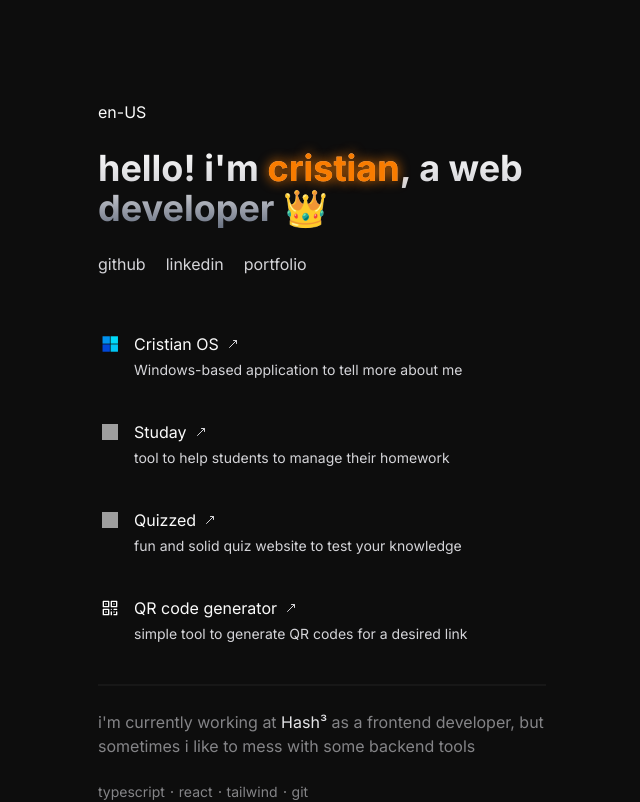
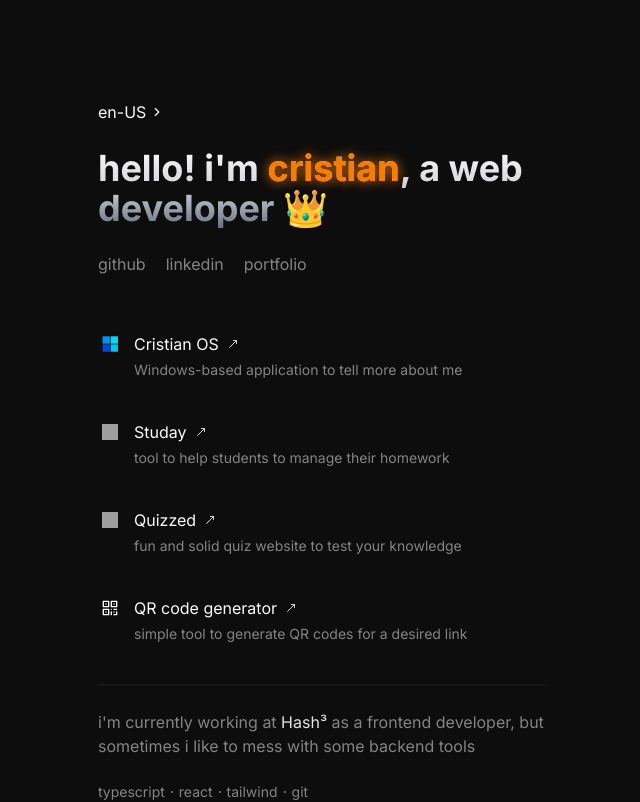
Before and after one commit to cristian-sbardelotto/cristian-links, a React (Vite) app: page / in a window 1280 px wide. Shown: the whole page, without its empty margins (318-958 px from the left). Built offline with nearby package versions, Linux system fonts and the light colour scheme; grey boxes are pictures that could not be loaded.

Commit message:
refactor: create separate files to the page sections

```diff
--- a/src/App.tsx
+++ b/src/App.tsx
@@ -1,72 +1,17 @@
-import { useTranslation } from 'react-i18next';
-import { Link } from './components/link';
-import { ProjectCard } from './components/project-card';
-import { projects } from './constants/projects';
-import { socialLinks } from './constants/social';
+import { LanguageSwitcher } from './components/language-switcher';
+import { Header } from './components/header';
+import { Projects } from './components/projects';
+import { Separator } from './components/separator';
+import { Footer } from './components/footer';
 
 export function App() {
-  const { t, i18n } = useTranslation();
-
-  function toggleLanguage() {
-    const newLanguage = i18n.language === 'pt' ? 'en' : 'pt';
-    i18n.changeLanguage(newLanguage);
-  }
-
   return (
     <div className='space-y-6 pt-28'>
-      <p
-        onClick={toggleLanguage}
-        className='-mt-3 cursor-pointer underline-offset-4 hover:underline'
-      >
-        {i18n.language}
-      </p>
-      <div className='space-y-1 text-4xl font-bold'>
-        <h1 className='gradient-text'>
-          {t('home.title')}{' '}
-          <span className='text-primary neon-effect'>cristian</span>
-          {', '}
-          {t('home.second_title')} <span className='text-white'>👑</span>
-        </h1>
-      </div>
-      <ul className='flex items-center gap-5'>
-        {socialLinks.map((link) => (
-          <li key={link.href}>
-            <Link href={link.href}>{link.label}</Link>
-          </li>
-        ))}
-      </ul>
-      <div className='mt-10 space-y-2'>
-        {projects.map((project) => (
-          <ProjectCard
-            key={project.title}
-            title={project.title}
-            description={t(project.description_key)}
-            href={project.href}
-            imageUrl={project.imageUrl}
-          />
-        ))}
-      </div>
-      <div className='bg-muted/5 h-0.5 w-full' />
-      <p className='text-muted/60'>
-        {t('footer.copyright')}{' '}
-        <a
-          className='inline-block text-zinc-200 underline-offset-4 hover:underline'
-          target='_blank'
-          href='https://www.linkedin.com/company/hashcubed/posts/'
-        >
-          Hash³
-        </a>{' '}
-        {t('footer.second_copyright')}
-      </p>
-      <div className='text-muted/60 flex items-center gap-1.5 text-sm'>
-        <span>typescript</span>
-        <div className='bg-muted/60 size-0.5 rounded-full' />
-        <span>react</span>
-        <div className='bg-muted/60 size-0.5 rounded-full' />
-        <span>tailwind</span>
-        <div className='bg-muted/60 size-0.5 rounded-full' />
-        <span>git</span>
-      </div>
+      <LanguageSwitcher />
+      <Header />
+      <Projects />
+      <Separator />
+      <Footer />
     </div>
   );
 }
--- /dev/null
+++ b/src/components/footer.tsx
@@ -0,0 +1,31 @@
+import { useTranslation } from 'react-i18next';
+
+export function Footer() {
+  const { t } = useTranslation();
+
+  return (
+    <footer className='space-y-6'>
+      <p className='text-muted/60'>
+        {t('footer.copyright')}{' '}
+        <a
+          className='inline-block text-zinc-200 underline-offset-4 hover:underline'
+          target='_blank'
+          href='https://www.linkedin.com/company/hashcubed/posts/'
+        >
+          Hash³
+        </a>{' '}
+        {t('footer.second_copyright')}
+      </p>
+
+      <div className='text-muted/60 flex items-center gap-1.5 text-sm'>
+        <span>typescript</span>
+        <div className='bg-muted/60 size-0.5 rounded-full' />
+        <span>react</span>
+        <div className='bg-muted/60 size-0.5 rounded-full' />
+        <span>tailwind</span>
+        <div className='bg-muted/60 size-0.5 rounded-full' />
+        <span>git</span>
+      </div>
+    </footer>
+  );
+}
--- /dev/null
+++ b/src/components/header.tsx
@@ -0,0 +1,28 @@
+import { useTranslation } from 'react-i18next';
+import { socialLinks } from '../constants/social';
+import { Link } from './link';
+
+export function Header() {
+  const { t } = useTranslation();
+
+  return (
+    <header className='space-y-6'>
+      <div className='space-y-1 text-4xl font-bold'>
+        <h1 className='gradient-text'>
+          {t('home.title')}{' '}
+          <span className='text-primary neon-effect'>cristian</span>
+          {', '}
+          {t('home.second_title')} <span className='text-white'>👑</span>
+        </h1>
+      </div>
+
+      <ul className='flex items-center gap-5'>
+        {socialLinks.map((link) => (
+          <li key={link.href}>
+            <Link href={link.href}>{link.label}</Link>
+          </li>
+        ))}
+      </ul>
+    </header>
+  );
+}
--- /dev/null
+++ b/src/components/language-switcher.tsx
@@ -0,0 +1,25 @@
+import { ChevronRightIcon } from 'lucide-react';
+import { useTranslation } from 'react-i18next';
+
+export function LanguageSwitcher() {
+  const { i18n } = useTranslation();
+
+  function toggleLanguage() {
+    const newLanguage = i18n.language === 'pt' ? 'en' : 'pt';
+    i18n.changeLanguage(newLanguage);
+  }
+
+  return (
+    <p
+      onClick={toggleLanguage}
+      className='group -mt-3 flex cursor-pointer items-center gap-1 underline-offset-4 hover:underline'
+    >
+      {i18n.language}
+
+      <ChevronRightIcon
+        size={14}
+        className='transition-transform group-hover:translate-x-1'
+      />
+    </p>
+  );
+}
--- a/src/components/link.tsx
+++ b/src/components/link.tsx
@@ -7,7 +7,7 @@ export function Link({ className, ...props }: Props) {
   return (
     <a
       className={twMerge(
-        'text-muted block cursor-pointer transition-all hover:-translate-y-0.5 hover:text-zinc-200',
+        'text-muted/60 block cursor-pointer transition-all hover:-translate-y-0.5 hover:text-zinc-200',
         className,
       )}
       target='_blank'
--- a/src/components/project-card.tsx
+++ b/src/components/project-card.tsx
@@ -21,7 +21,7 @@ export function ProjectCard({ title, description, href, imageUrl }: Props) {
           {title} <MoveUpRightIcon className='text-muted' size={12} />
         </p>
 
-        <p className='text-muted text-sm'>{description}</p>
+        <p className='text-muted/60 text-sm'>{description}</p>
       </div>
     </a>
   );
--- /dev/null
+++ b/src/components/projects.tsx
@@ -0,0 +1,21 @@
+import { useTranslation } from 'react-i18next';
+import { projects } from '../constants/projects';
+import { ProjectCard } from './project-card';
+
+export function Projects() {
+  const { t } = useTranslation();
+
+  return (
+    <div className='mt-10 space-y-2'>
+      {projects.map((project) => (
+        <ProjectCard
+          key={project.title}
+          title={project.title}
+          description={t(project.description_key)}
+          href={project.href}
+          imageUrl={project.imageUrl}
+        />
+      ))}
+    </div>
+  );
+}
--- /dev/null
+++ b/src/components/separator.tsx
@@ -0,0 +1,3 @@
+export function Separator() {
+  return <div className='bg-muted/5 h-0.5 w-full' />;
+}
```
